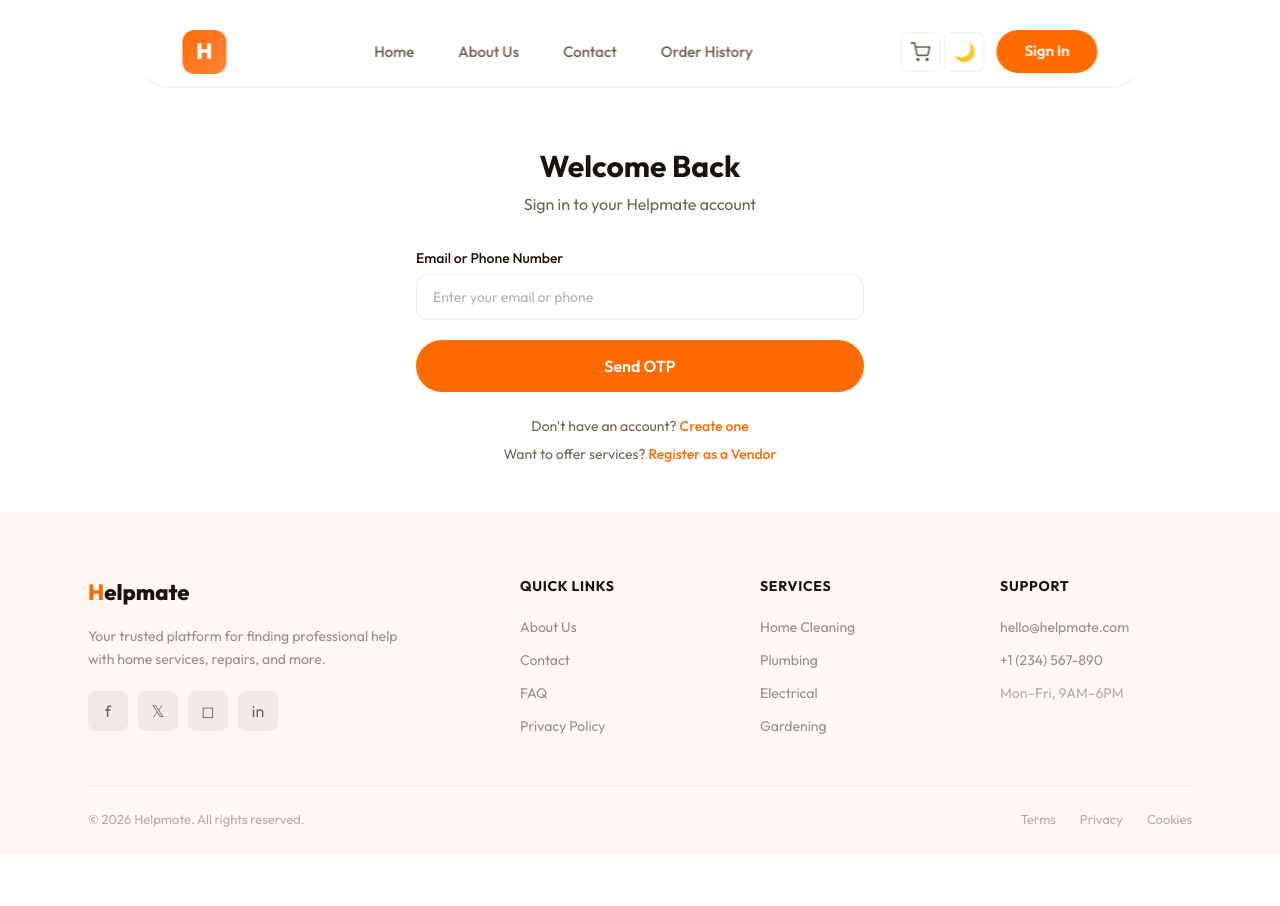
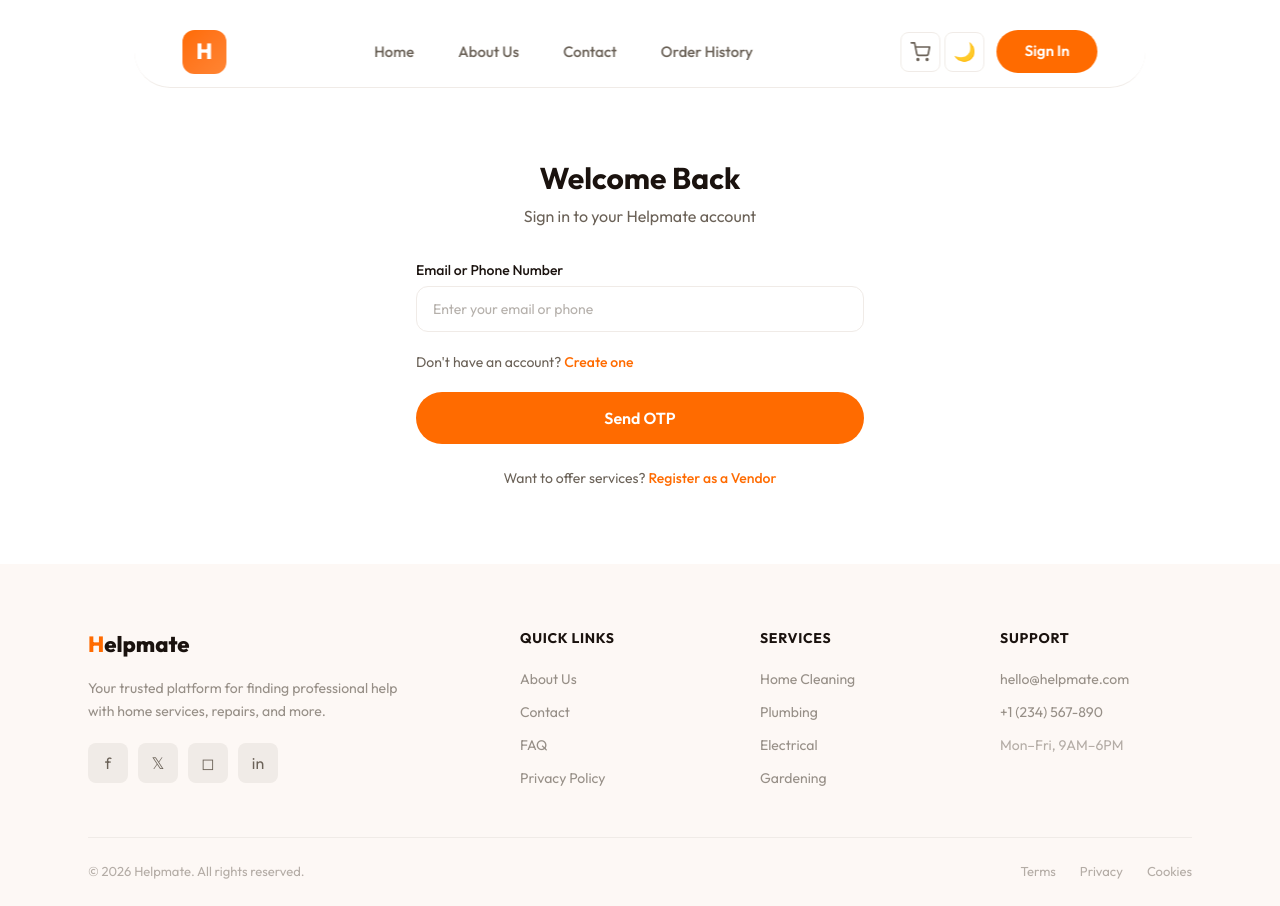
Before and after one commit to abubakrab69/Helpmate-Web, a React (Vite) app: page /auth/login in a window 1280 px wide. Before the commit the page ends 854 px from the top, so only its background shows below. Built offline with nearby package versions, Linux system fonts and the light colour scheme.

Commit message:
added small fixes in login and verify screen ui

```diff
--- a/src/pages/Login.jsx
+++ b/src/pages/Login.jsx
@@ -30,7 +30,7 @@ function Login() {
   }
 
   return (
-    <div className="flex items-center justify-center px-4 pt-12 pb-12 mt-7">
+    <div className="flex items-center justify-center px-4 pt-12 pb-12 mt-10 mb-7">
       <div className="w-full max-w-md">
         <div className="text-center mb-8">
           <h1 className="text-3xl font-bold text-[var(--color-text-h)]">Welcome Back</h1>
@@ -48,6 +48,12 @@ function Login() {
             error={error}
             autoComplete="username"
           />
+          <p className="text-sm text-[var(--color-text)]">
+            Don&apos;t have an account?{' '}
+            <Link to={ROUTES.REGISTER} className="text-[var(--color-accent)] font-medium hover:underline">
+              Create one
+            </Link>
+          </p>
 
           <button
             type="submit"
@@ -60,12 +66,7 @@ function Login() {
         </form>
 
         <div className="mt-6 text-center space-y-2">
-          <p className="text-sm text-[var(--color-text)]">
-            Don&apos;t have an account?{' '}
-            <Link to={ROUTES.REGISTER} className="text-[var(--color-accent)] font-medium hover:underline">
-              Create one
-            </Link>
-          </p>
+
           <p className="text-sm text-[var(--color-text)]">
             Want to offer services?{' '}
             <Link to={ROUTES.VENDOR_SELECT_NICHE} className="text-[var(--color-accent)] font-medium hover:underline">
--- a/src/pages/OtpVerify.jsx
+++ b/src/pages/OtpVerify.jsx
@@ -70,7 +70,7 @@ function OtpVerify() {
   }, [identifier, mode, from, vendorData, pinLoginVerify, verifyOtp, addToast, navigate])
 
   return (
-    <div className="min-h-screen flex items-center justify-center px-4 pt-24 pb-12">
+    <div className="flex items-center justify-center px-4 pt-24 pb-12 mt-12 mb-7">
       <div className="w-full max-w-md text-center">
         <div className="mb-8">
           <div className="w-16 h-16 rounded-full bg-[var(--color-accent)]/10 flex items-center justify-center mx-auto mb-4">
```
